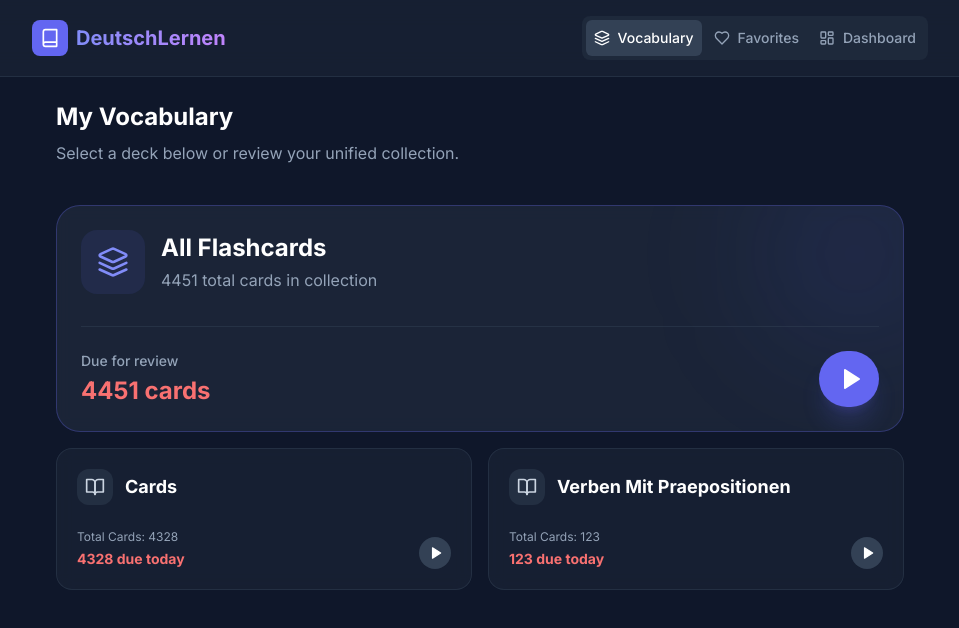
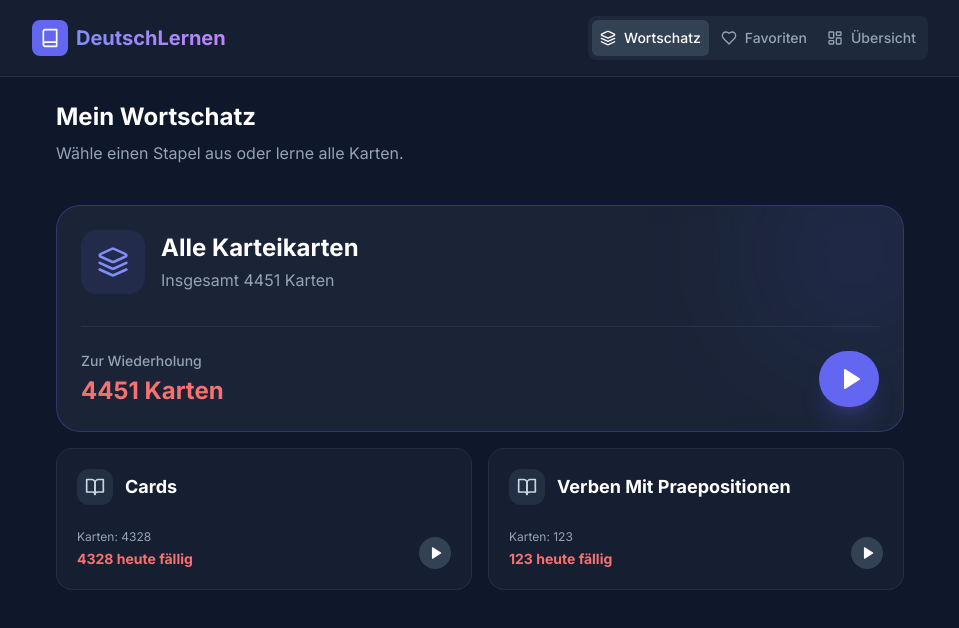
Before and after one commit to teyfikrumelli/tintin, a React (Vite) app: page / in a window 1280 px wide. Shown: the top 628 px of the page, without its empty margins (160-1119 px from the left). Built offline with nearby package versions, Linux system fonts and the light colour scheme.

Commit message:
change language

```diff
--- a/src/App.jsx
+++ b/src/App.jsx
@@ -49,7 +49,7 @@ function App() {
                 }`}
               >
                 <Layers size={16} />
-                <span className="hidden sm:inline">Vocabulary</span>
+                <span className="hidden sm:inline">Wortschatz</span>
               </button>
               <button
                 onClick={() => setCurrentView('favorites')}
@@ -58,7 +58,7 @@ function App() {
                 }`}
               >
                 <Heart size={16} />
-                <span className="hidden sm:inline">Favorites</span>
+                <span className="hidden sm:inline">Favoriten</span>
               </button>
               <button
                 onClick={() => setCurrentView('dashboard')}
@@ -67,7 +67,7 @@ function App() {
                 }`}
               >
                 <LayoutDashboard size={16} />
-                <span className="hidden sm:inline">Dashboard</span>
+                <span className="hidden sm:inline">Übersicht</span>
               </button>
             </nav>
           )}
--- a/src/components/Dashboard.jsx
+++ b/src/components/Dashboard.jsx
@@ -39,8 +39,8 @@ const Dashboard = () => {
             <BookOpen size={24} />
           </div>
           <div>
-            <p className="text-sm text-slate-400">Learned</p>
-            <p className="text-2xl font-bold text-white">{stats.cardsLearned}</p>
+            <h2 className="text-2xl font-bold text-white mb-2">Lernfortschritt</h2>
+            <p className="text-slate-400">Behalte deine Statistiken im Auge.</p>
           </div>
         </div>
 
@@ -49,7 +49,7 @@ const Dashboard = () => {
             <Brain size={24} />
           </div>
           <div>
-            <p className="text-sm text-slate-400">Total Cards</p>
+            <span className="text-sm font-medium text-slate-400">Wiederholungen</span>
             <p className="text-2xl font-bold text-white">{totalCards}</p>
           </div>
         </div>
@@ -59,7 +59,7 @@ const Dashboard = () => {
             <Target size={24} />
           </div>
           <div>
-            <p className="text-sm text-slate-400">Retention</p>
+            <p className="text-sm text-slate-400">Behaltensquote</p>
             <p className="text-2xl font-bold text-white">{Math.min(100, retentionRate)}%</p>
           </div>
         </div>
@@ -68,7 +68,7 @@ const Dashboard = () => {
       <div className="bg-slate-800/80 backdrop-blur border border-slate-700/50 p-6 rounded-2xl">
         <h2 className="text-xl font-bold mb-4 flex items-center gap-2">
           <BookOpen className="text-indigo-400" size={20} />
-          Deck Breakdown
+          Stapelübersicht
         </h2>
         <div className="space-y-4">
           {Object.entries(typeStats).map(([deck, count]) => (
@@ -88,15 +88,10 @@ const Dashboard = () => {
 
       <div className="flex justify-end mt-4">
         <button
-          onClick={() => {
-            if (window.confirm('Are you sure you want to reset all your progress? This cannot be undone.')) {
-              resetProgress();
-            }
-          }}
-          className="flex items-center gap-2 text-sm text-slate-400 hover:text-red-400 transition-colors px-4 py-2 rounded-lg hover:bg-slate-800"
+          onClick={resetProgress}
+          className="w-full sm:w-auto px-6 py-3 bg-red-500/10 text-red-400 hover:bg-red-500/20 font-medium rounded-xl transition-colors border border-red-500/20"
         >
-          <Settings size={16} />
-          Reset Progress
+          Fortschritt zurücksetzen
         </button>
       </div>
     </div>
--- a/src/components/Favorites.jsx
+++ b/src/components/Favorites.jsx
@@ -14,14 +14,14 @@ const Favorites = ({ onStartStudy }) => {
       <div className="mb-2">
         <h2 className="text-2xl font-bold text-white mb-2 flex items-center gap-2">
           <Heart className="text-red-500" fill="currentColor" size={24} />
-          Favorites
+          Favoriten
         </h2>
-        <p className="text-slate-400">Your independently saved vocabulary cards.</p>
+        <p className="text-slate-400">Deine individuell gespeicherten Vokabeln.</p>
       </div>
 
       {favoriteCards.length === 0 ? (
         <div className="bg-slate-800/50 border border-slate-700/50 rounded-2xl p-8 text-center text-slate-400">
-          No favorite cards yet. Tap the heart icon on any flashcard to save it here!
+          Noch keine Favoriten. Tippe auf das Herz-Symbol auf einer Karte, um sie hier zu speichern!
         </div>
       ) : (
         <>
@@ -38,17 +38,17 @@ const Favorites = ({ onStartStudy }) => {
                     <Heart size={32} fill="currentColor" />
                   </div>
                   <div>
-                    <h3 className="text-2xl font-bold text-white">Study Favorites</h3>
-                    <p className="text-slate-400 mt-1">Review your saved cards separately</p>
+                    <h3 className="text-2xl font-bold text-white">Favoriten lernen</h3>
+                    <p className="text-slate-400 mt-1">Wiederhole deine gespeicherten Karten separat</p>
                   </div>
                 </div>
               </div>
 
               <div className="flex items-center justify-between mt-4 pt-6 border-t border-slate-700/50 relative z-10">
                 <div className="flex flex-col gap-1">
-                  <span className="text-sm font-medium text-slate-400">Total</span>
+                  <span className="text-sm font-medium text-slate-400">Gesamt</span>
                   <span className="text-2xl font-bold text-red-400">
-                    {favoriteCards.length} {favoriteCards.length === 1 ? 'card' : 'cards'}
+                    {favoriteCards.length} {favoriteCards.length === 1 ? 'Karte' : 'Karten'}
                   </span>
                 </div>
 
--- a/src/components/Flashcard.jsx
+++ b/src/components/Flashcard.jsx
@@ -49,7 +49,7 @@ const Flashcard = ({ card, isFlipped, setIsFlipped }) => {
             <h2 className="text-3xl sm:text-5xl font-bold text-white break-words w-full px-2">{card.german}</h2>
           </div>
 
-          <p className="text-slate-400 text-sm mx-auto mt-auto shrink-0 pb-2">Tap to flip</p>
+          <p className="text-slate-400 text-sm mx-auto mt-auto shrink-0 pb-2">Tippen zum Umdrehen</p>
         </div>
 
         {/* Back (Turkish) */}
--- a/src/components/Home.jsx
+++ b/src/components/Home.jsx
@@ -33,8 +33,8 @@ const Home = ({ onStartStudy }) => {
   return (
     <div className="flex flex-col gap-8 animate-in fade-in slide-in-from-bottom-4 duration-500">
       <div className="mb-2">
-        <h2 className="text-2xl font-bold text-white mb-2">My Vocabulary</h2>
-        <p className="text-slate-400">Select a deck below or review your unified collection.</p>
+        <h2 className="text-2xl font-bold text-white mb-2">Mein Wortschatz</h2>
+        <p className="text-slate-400">Wähle einen Stapel aus oder lerne alle Karten.</p>
       </div>
 
       <div className="grid grid-cols-1 md:grid-cols-2 gap-4">
@@ -51,19 +51,19 @@ const Home = ({ onStartStudy }) => {
                 <Layers size={32} />
               </div>
               <div>
-                <h3 className="text-2xl font-bold text-white">All Flashcards</h3>
-                <p className="text-slate-400 mt-1">{cards.length} total cards in collection</p>
+                <h3 className="text-2xl font-bold text-white">Alle Karteikarten</h3>
+                <p className="text-slate-400 mt-1">Insgesamt {cards.length} Karten</p>
               </div>
             </div>
           </div>
 
           <div className="flex items-center justify-between mt-2 pt-6 border-t border-slate-700/50 relative z-10">
             <div className="flex flex-col gap-1">
-              <span className="text-sm font-medium text-slate-400">Due for review</span>
+              <span className="text-sm font-medium text-slate-400">Zur Wiederholung</span>
               <span className={`text-2xl font-bold ${
                 dueTodayCount > 0 ? 'text-red-400' : 'text-green-400'
               }`}>
-                {dueTodayCount} {dueTodayCount === 1 ? 'card' : 'cards'}
+                {dueTodayCount} {dueTodayCount === 1 ? 'Karte' : 'Karten'}
               </span>
             </div>
 
@@ -89,9 +89,9 @@ const Home = ({ onStartStudy }) => {
 
             <div className="flex justify-between items-end mt-2">
               <div className="flex flex-col gap-1">
-                <span className="text-xs text-slate-400">Total Cards: {deck.total}</span>
+                <span className="text-xs text-slate-400">Karten: {deck.total}</span>
                 <span className={`text-sm font-bold ${deck.due > 0 ? 'text-red-400' : 'text-green-400'}`}>
-                  {deck.due} due today
+                  {deck.due} heute fällig
                 </span>
               </div>
               <div className="w-8 h-8 rounded-full bg-slate-700 flex items-center justify-center group-hover:bg-indigo-500 transition-colors text-white">
--- a/src/components/StudySession.jsx
+++ b/src/components/StudySession.jsx
@@ -61,17 +61,17 @@ const StudySession = ({ mode = 'all', onFinish }) => {
           <div className="w-20 h-20 bg-green-500/20 text-green-400 rounded-full flex items-center justify-center mb-6">
             <CheckCircle2 size={40} />
           </div>
-          <h2 className="text-2xl font-bold text-white mb-2">You're All Caught Up!</h2>
+          <h2 className="text-2xl font-bold text-white mb-2">Alles erledigt!</h2>
           <p className="text-slate-400 mb-8">
             {cardsToStudy.length === 0
-              ? (mode === 'favorites' ? "You have no favorite cards to study." : "No more cards due today. Great job!")
-              : "You've finished your review session for today."}
+              ? (mode === 'favorites' ? "Du hast keine Favoriten zum Lernen." : "Keine Karten mehr für heute fällig. Super gemacht!")
+              : "Du hast deine heutige Lernsitzung beendet."}
           </p>
           <button
             onClick={onFinish}
             className="w-full bg-indigo-500 hover:bg-indigo-600 text-white font-bold py-3 px-4 rounded-xl transition-colors shadow-lg shadow-indigo-500/25"
           >
-            Back to Dashboard
+            Zurück zur Übersicht
           </button>
         </div>
       </div>
@@ -131,41 +131,41 @@ const StudySession = ({ mode = 'all', onFinish }) => {
           <motion.div
             initial={{ opacity: 0, y: 20 }}
             animate={{ opacity: 1, y: 0 }}
-            className="flex justify-center gap-2 sm:gap-4 max-w-sm mx-auto"
+            className="grid grid-cols-4 gap-2 sm:gap-4 w-full max-w-md mx-auto px-2 sm:px-0"
           >
             <button
               onClick={() => handleReview(1)}
-              className="flex-1 flex flex-col items-center gap-1 bg-slate-800 border-2 border-red-500/50 hover:bg-red-500/20 hover:border-red-500 text-white p-3 sm:p-4 rounded-2xl transition-all"
+              className="flex flex-col items-center justify-between gap-1 bg-slate-800 border-2 border-red-500/50 hover:bg-red-500/20 hover:border-red-500 text-white py-2 px-0.5 sm:p-4 rounded-2xl transition-all"
             >
-              <RefreshCw size={20} className="text-red-400 mb-1" />
-              <span className="font-bold text-sm sm:text-base">Again</span>
-              <span className="text-xs text-slate-400">&lt; 1m</span>
+              <RefreshCw size={18} className="text-red-400 mb-1" />
+              <span className="font-bold text-[11px] sm:text-sm mt-auto w-full text-center leading-tight tracking-tight">Nochmal</span>
+              <span className="text-[10px] sm:text-xs text-slate-400">&lt; 1m</span>
             </button>
             <button
               onClick={() => handleReview(3)}
-              className="flex-1 flex flex-col items-center gap-1 bg-slate-800 border-2 border-blue-500/50 hover:bg-blue-500/20 hover:border-blue-500 text-white p-3 sm:p-4 rounded-2xl transition-all"
+              className="flex flex-col items-center justify-between gap-1 bg-slate-800 border-2 border-blue-500/50 hover:bg-blue-500/20 hover:border-blue-500 text-white py-2 px-0.5 sm:p-4 rounded-2xl transition-all"
             >
-              <span className="font-bold text-sm sm:text-base mt-auto">Hard</span>
-              <span className="text-xs text-slate-400">1d</span>
+              <span className="font-bold text-[11px] sm:text-sm mt-auto w-full text-center leading-tight tracking-tight">Schwer</span>
+              <span className="text-[10px] sm:text-xs text-slate-400">1t</span>
             </button>
             <button
               onClick={() => handleReview(4)}
-              className="flex-1 flex flex-col items-center gap-1 bg-slate-800 border-2 border-green-500/50 hover:bg-green-500/20 hover:border-green-500 text-white p-3 sm:p-4 rounded-2xl transition-all"
+              className="flex flex-col items-center justify-between gap-1 bg-slate-800 border-2 border-green-500/50 hover:bg-green-500/20 hover:border-green-500 text-white py-2 px-0.5 sm:p-4 rounded-2xl transition-all"
             >
-              <span className="font-bold text-sm sm:text-base mt-auto">Good</span>
-              <span className="text-xs text-slate-400">3d</span>
+              <span className="font-bold text-[11px] sm:text-sm mt-auto w-full text-center leading-tight tracking-tight">Gut</span>
+              <span className="text-[10px] sm:text-xs text-slate-400">3t</span>
             </button>
             <button
               onClick={() => handleReview(5)}
-              className="flex-1 flex flex-col items-center gap-1 bg-slate-800 border-2 border-indigo-500/50 hover:bg-indigo-500/20 hover:border-indigo-500 text-white p-3 sm:p-4 rounded-2xl transition-all"
+              className="flex flex-col items-center justify-between gap-1 bg-slate-800 border-2 border-indigo-500/50 hover:bg-indigo-500/20 hover:border-indigo-500 text-white py-2 px-0.5 sm:p-4 rounded-2xl transition-all"
             >
-              <span className="font-bold text-sm sm:text-base mt-auto">Easy</span>
-              <span className="text-xs text-slate-400">7d</span>
+              <span className="font-bold text-[11px] sm:text-sm mt-auto w-full text-center leading-tight tracking-tight">Einfach</span>
+              <span className="text-[10px] sm:text-xs text-slate-400">7t</span>
             </button>
           </motion.div>
         ) : (
-          <div className="flex justify-center h-full max-w-sm mx-auto items-center text-slate-500 animate-pulse">
-            Tap the card to reveal the answer
+          <div className="flex justify-center h-full max-w-sm mx-auto items-center text-slate-500 animate-pulse text-center px-4">
+            Tippe auf die Karte, um die Antwort zu sehen
           </div>
         )}
       </div>
```
